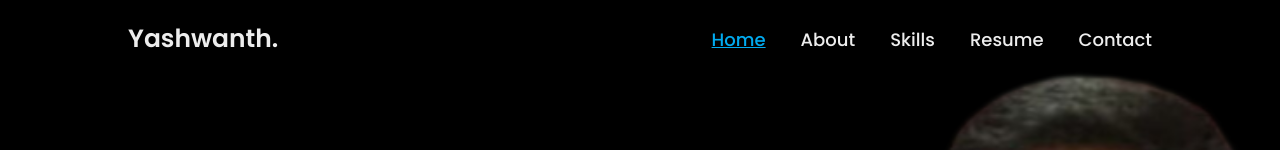
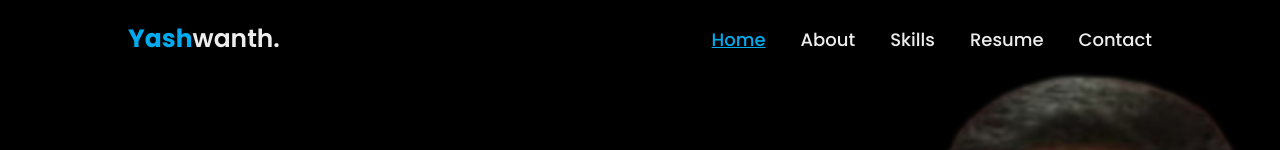
Before and after one commit to AllumoluYashwanthKumar/AllumoluYashwanthKumar.github.io, a plain HTML site: page index.html in a window 1280 px wide. Shown: the top 150 px of the page. Drawn offline with nearby package versions, Linux system fonts and the light colour scheme.

Commit message:
changed the color of yash in logo

```diff
--- a/index.html
+++ b/index.html
@@ -11,7 +11,7 @@
 <body>
 
 <header class="header">
-    <a href="#" class="logo">Yashwanth.</a>
+    <a href="#" class="logo"><strong style="color: #00abf0;">Yash</strong>wanth.</a>
 
     <nav class="navbar" id="navbar">
         <a href="#" class="activate">Home</a>
```
